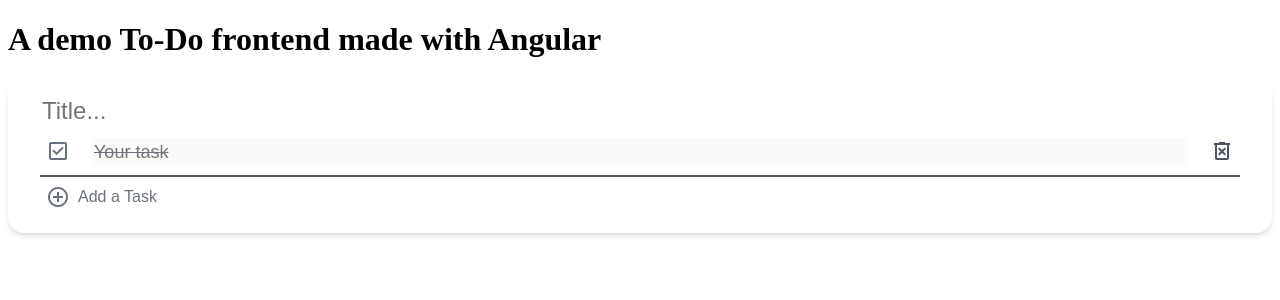
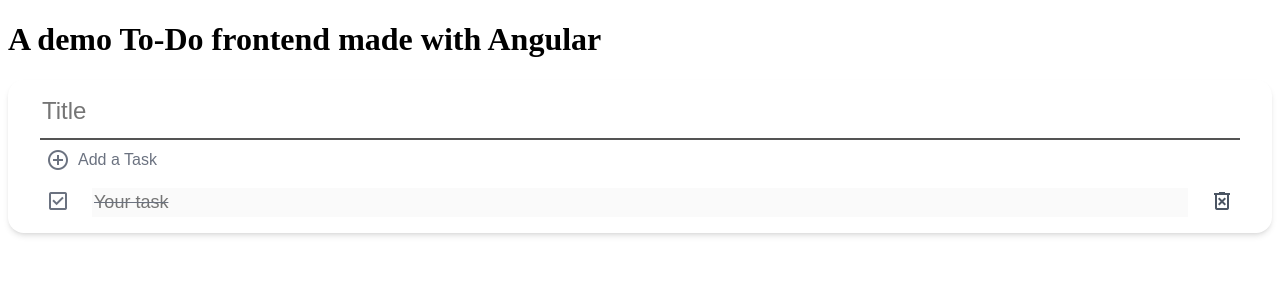
Before and after one commit to Anurav-Garg/angular-todo-demo, an Angular app: page / in a window 1280 px wide. Both pictures are taken after a click on the button "check_box_outline_blank". Shown: the top 300 px of the page. Built offline with nearby package versions, Linux system fonts and the light colour scheme.

Commit message:
Update TodoCard to put checked elements at bottom

```diff
--- a/src/app/todo-card/todo-card.component.html
+++ b/src/app/todo-card/todo-card.component.html
@@ -1,9 +1,11 @@
 <div class="todo-card">
-  <input class="todo-title" [placeholder]="'Title...'" />
+  <input class="todo-title" [placeholder]="'Title'" />
   <div class="todo-list">
-    <div *ngFor="let todoItem of todoItems">
+    <div *ngFor="let todoItem of findUncheckedTasks()">
       <app-todo-item
+        *ngIf="!todoItem.checked"
         [(checked)]="todoItem.checked"
+        [(text)]="todoItem.text"
         [id]="todoItem.id"
         (deleteEvent)="deleteTask($event)"
       ></app-todo-item>
@@ -12,5 +14,14 @@
       <span class="material-symbols-outlined"> add_circle </span>
       <span>Add a Task</span>
     </button>
+    <div *ngFor="let todoItem of findCheckedTasks()">
+      <app-todo-item
+        *ngIf="todoItem.checked"
+        [(checked)]="todoItem.checked"
+        [(text)]="todoItem.text"
+        [id]="todoItem.id"
+        (deleteEvent)="deleteTask($event)"
+      ></app-todo-item>
+    </div>
   </div>
 </div>
--- a/src/app/todo-card/todo-card.component.ts
+++ b/src/app/todo-card/todo-card.component.ts
@@ -11,6 +11,7 @@ export class TodoCardComponent {
     {
       id: 0,
       checked: false,
+      text: '',
     },
   ];
 
@@ -18,10 +19,13 @@ export class TodoCardComponent {
     this.todoItems.push({
       id: this.todoItems.length,
       checked: false,
+      text: '',
     });
   }
 
   deleteTask(id: number): void {
+    console.log(this.todoItems[id]);
+
     if (id < this.todoItems.length) {
       this.todoItems.splice(id, 1);
       this.todoItems.forEach((todoItem: TodoItem, index: number) => {
@@ -29,4 +33,16 @@ export class TodoCardComponent {
       });
     }
   }
+
+  findUncheckedTasks(): TodoItem[] {
+    return this.todoItems.filter((todoItem) => {
+      return !todoItem.checked;
+    });
+  }
+
+  findCheckedTasks(): TodoItem[] {
+    return this.todoItems.filter((todoItem) => {
+      return todoItem.checked;
+    });
+  }
 }
```
